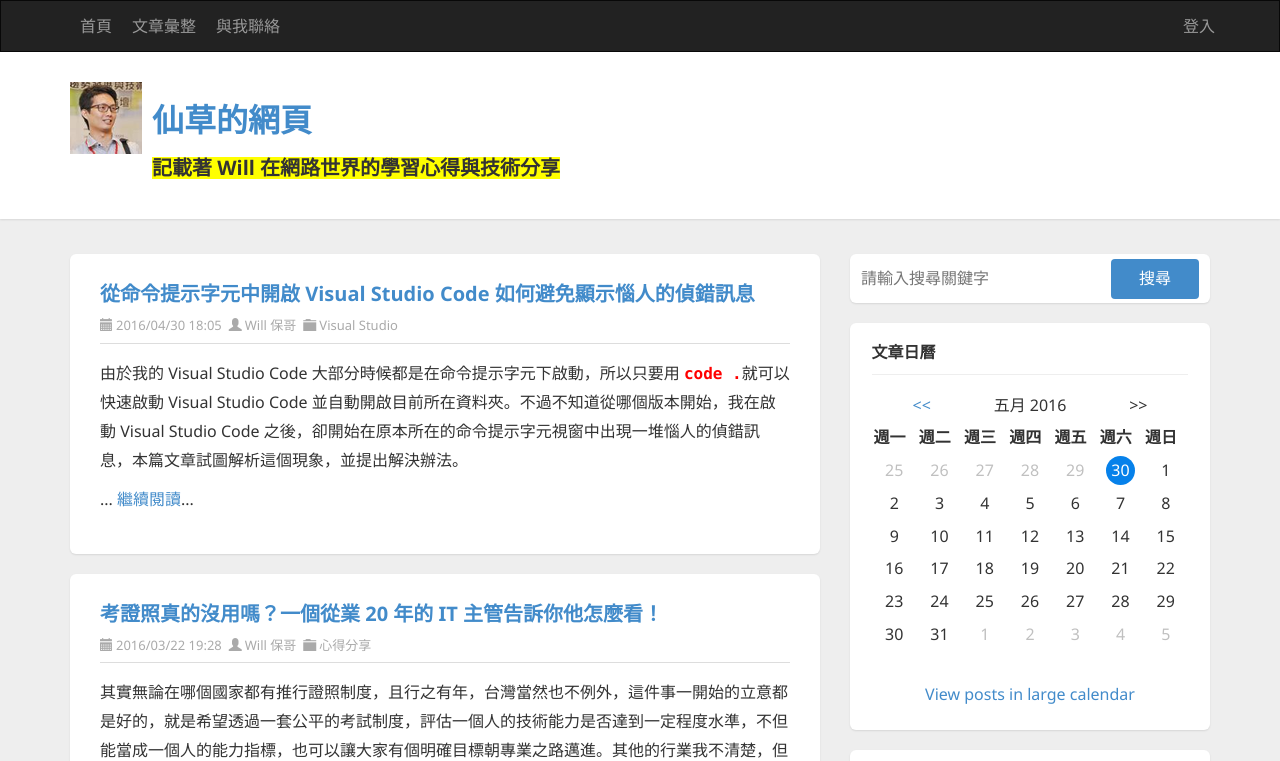
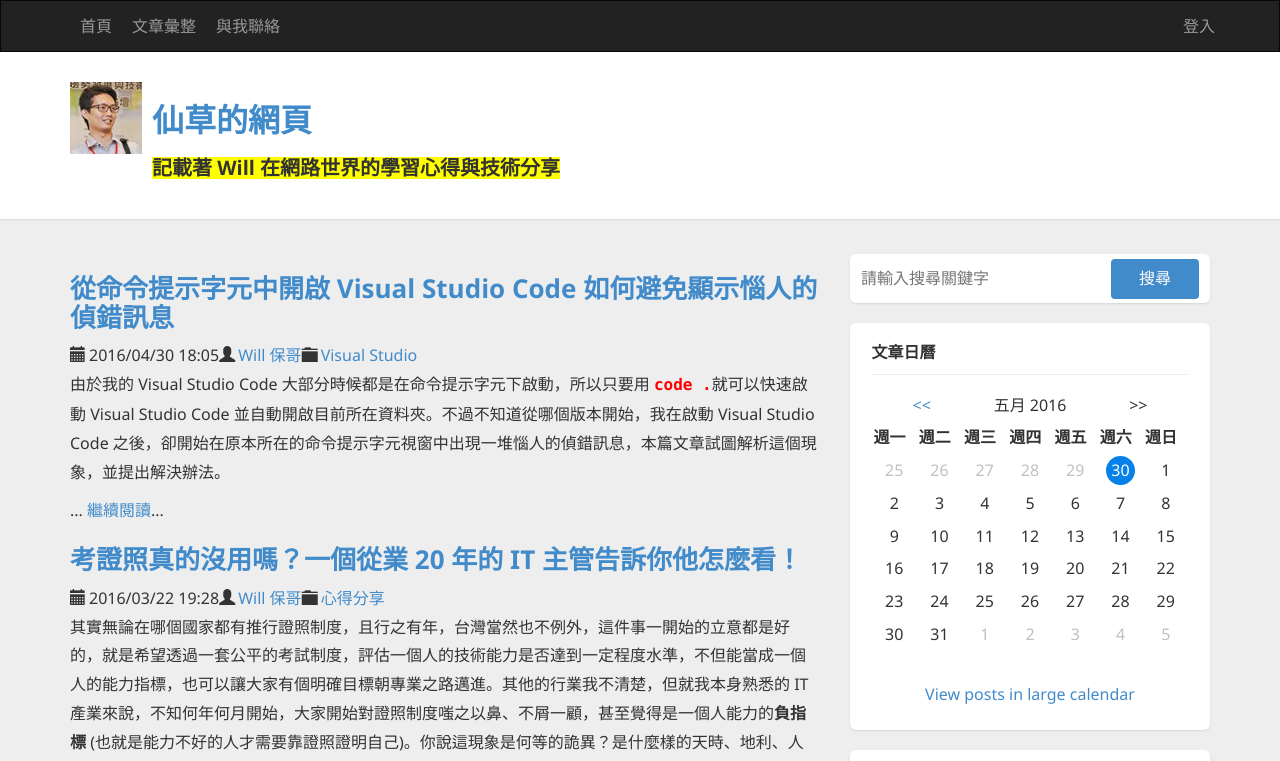
Before and after one commit to shengrass/demo1, an Angular app: page / in a window 1280 px wide. Shown: the top 761 px of the page. Built offline with nearby package versions, Linux system fonts and the light colour scheme.

Commit message:
取得ng-for的區域變數

```diff
--- a/src/app/app.component.html
+++ b/src/app/app.component.html
@@ -6,7 +6,7 @@
       <div id="ctl00_cphBody_divError"></div>
       <div id="ctl00_cphBody_PostList1_posts" class="posts">
         <!-- Article START-->
-        <article class="post" *ngFor="let item of data">
+        <article class="post{{idx}}" *ngFor="let item of data; let idx = index">
           <header class="post-header">
             <h2 class="post-title">
               <a [href]="item.href">{{ item.title }}</a>
```
